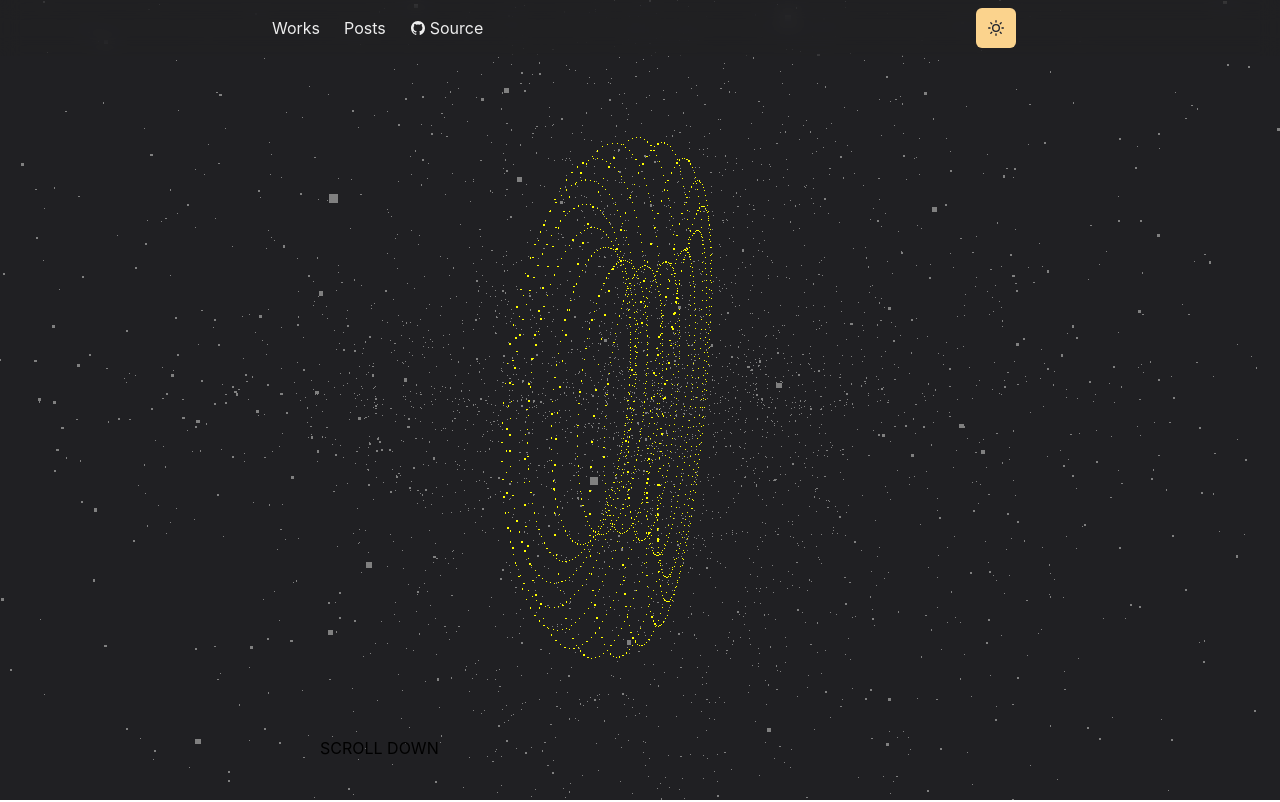
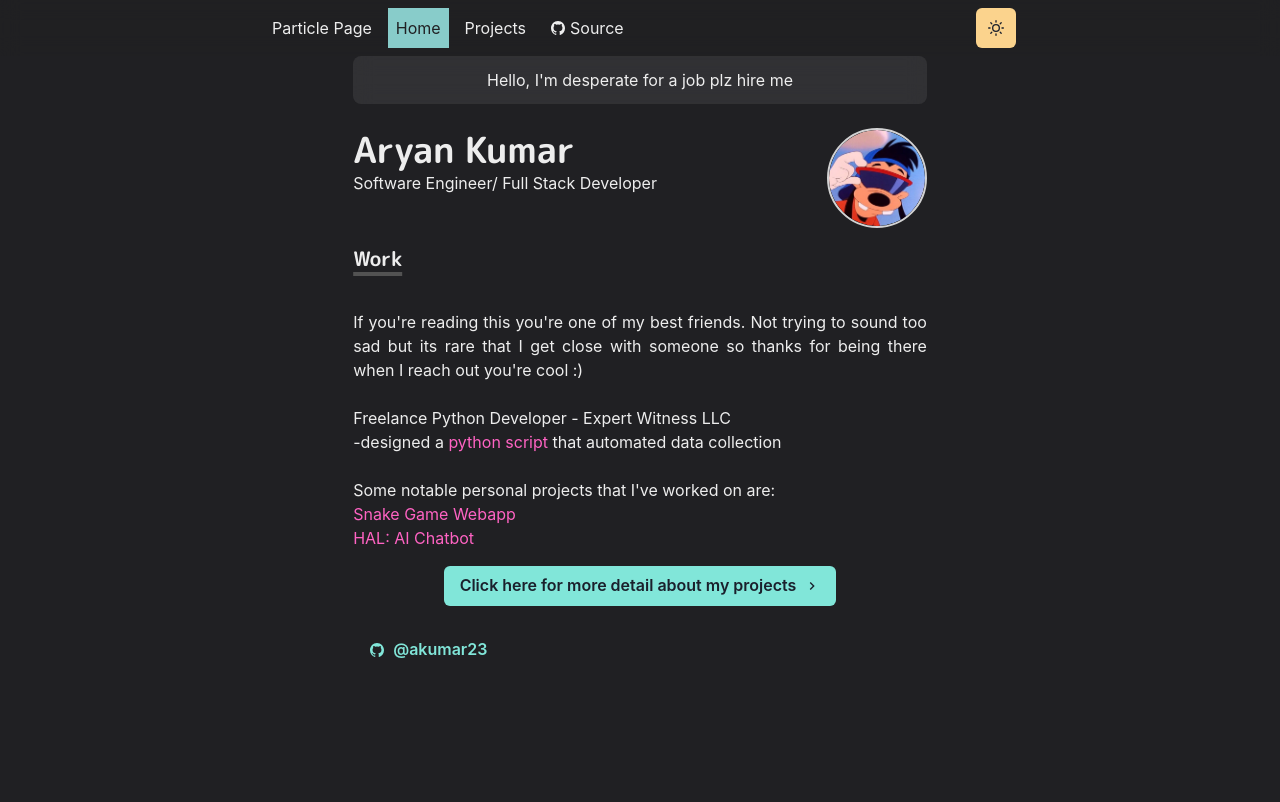
Before and after one commit to akumar23/aryankumar.io, a Next.js app: page /home in a window 1280 px wide. Before the commit this address had no page. Shown: the top 802 px of the page. Built offline with nearby package versions, Linux system fonts and the light colour scheme.

Commit message:
added projects page and separated three.js from home page

```diff
--- a/components/layouts/main.js
+++ b/components/layouts/main.js
@@ -2,12 +2,6 @@ import Head from 'next/head'
 import dynamic from 'next/dynamic'
 import {Box, Container} from '@chakra-ui/react'
 import NavBar from '../navbar'
-import ParticleLoader from '../particle-loader'
-
-const LoadParticles = dynamic(() => import('../particles'), {
-    ssr:false,
-    loading: () => <ParticleLoader />
-})
 
 const Main = ({children, router}) => {
     return (
@@ -19,9 +13,7 @@ const Main = ({children, router}) => {
             </Head>
 
             <NavBar path={router.asPath} />
-            <canvas id="webgl"></canvas>
             <Container maxW="container.md" pt={14}>
-                <LoadParticles />
                 {children}
             </Container>
 
--- a/components/navbar.js
+++ b/components/navbar.js
@@ -65,11 +65,14 @@ const Navbar = props => {
           flexGrow={1}
           mt={{ base: 4, md: 0 }}
         >
-          <LinkItem href="/works" path={path}>
-            Works
+          <LinkItem href="/" path={path}>
+            Particle Page
           </LinkItem>
-          <LinkItem href="/posts" path={path}>
-            Posts
+          <LinkItem href="/home" path={path}>
+            Home
+          </LinkItem>
+          <LinkItem href="/projects" path={path}>
+            Projects
           </LinkItem>
           <LinkItem
             target="_blank"
@@ -98,20 +101,20 @@ const Navbar = props => {
                 aria-label="Options"
               />
               <MenuList>
-                <NextLink href="/" passHref>
-                  <MenuItem as={Link}>About</MenuItem>
-                </NextLink>
-                <NextLink href="/works" passHref>
-                  <MenuItem as={Link}>Works</MenuItem>
-                </NextLink>
-                <NextLink href="/posts" passHref>
-                  <MenuItem as={Link}>Posts</MenuItem>
+                <LinkItem href="/" path={path}>
+                    Particle Page
+                </LinkItem>
+                <LinkItem href="/home" path={path}>
+                    Home
+                </LinkItem>
+                <NextLink href="/Projects" passHref>
+                  <MenuItem as={Link}>Projects</MenuItem>
                 </NextLink>
                 <MenuItem
                   as={Link}
-                  href="https://github.com/craftzdog/craftzdog-homepage"
+                  href="https://github.com/akumar23/aryankumar.io"
                 >
-                  View Source
+                  Source
                 </MenuItem>
               </MenuList>
             </Menu>
--- a/components/particle-loader.js
+++ b/components/particle-loader.js
@@ -1,5 +1,7 @@
 import {forwardRef} from 'react'
-import {Box, Spinner} from '@chakra-ui/react'
+import {Box, Center, Heading, Spinner, Button, Container} from '@chakra-ui/react'
+import { ChevronRightIcon } from '@chakra-ui/icons'
+import NextLink from 'next/link'
 
 export const ParticleSpin = () => {
     <Spinner
@@ -10,9 +12,11 @@ export const ParticleSpin = () => {
         mi="calc(0px - var(--spinner-sie)/2)"
         mt="calc(0px - var(--spinner-size))"
     />
+
 }
 
 export const ParticleContainer = forwardRef(({children}, ref) => (
+
         <Box
             ref={ref}
             className="particle"
@@ -23,8 +27,18 @@ export const ParticleContainer = forwardRef(({children}, ref) => (
             h={[280, 480, 640]}
             position="relative"
         >
+
+            <NextLink href="/home" passHref scroll={false}>
+                <Center>
+                    <Button rightIcon={<ChevronRightIcon />} colorScheme="teal">
+                        Enter my site
+                    </Button>
+                </Center>
+            </NextLink>
             {children}
+
         </Box>
+
 ))
 
 const Loader = () => {
--- a/components/particles.js
+++ b/components/particles.js
@@ -2,24 +2,6 @@ import { useEffect, useState, useRef } from 'react'
 import * as three from 'three'
 import { OrbitControls } from 'three/examples/jsm/controls/OrbitControls.js'
 import { ParticleContainer, ParticleSpin } from './particle-loader'
-import NextLink from 'next/link'
-import {
-  Link,
-  Container,
-  Heading,
-  Box,
-  SimpleGrid,
-  Button,
-  List,
-  ListItem,
-  useColorModeValue,
-  chakra,
-  Tab
-} from '@chakra-ui/react'
-
-const ProfileImage = chakra(Image, {
-    shouldForwardProp: prop => ['width', 'height', 'src', 'alt'].includes(prop)
-  })
 
 const Particles = () => {
 
@@ -61,6 +43,8 @@ const Particles = () => {
         const sphere = new three.Points(geometry,material)
         const particle = new three.Points(particlesGeometry, particleMaterial)
         scene.add(sphere, particle)
+
+        //Add text
 
         // Lights
 
@@ -160,7 +144,7 @@ const Particles = () => {
     })
 
     return (
-        <ParticleContainer ref={refContainer}>{loading && <ParticleSpin />} SCROLL DOWN </ParticleContainer>
+        <ParticleContainer ref={refContainer}>{loading && <ParticleSpin />} </ParticleContainer>
     )
 
 }
--- a/package.json
+++ b/package.json
@@ -19,6 +19,7 @@
     "react-dom": "18.2.0",
     "react-icons": "^4.4.0",
     "three": "^0.143.0",
+    "three-text-geometry": "^0.0.0",
     "three.js": "^0.77.1"
   },
   "devDependencies": {
--- /dev/null
+++ b/pages/home.js
@@ -0,0 +1,138 @@
+import Image from 'next/image'
+import NextLink from 'next/link'
+import {
+  Link,
+  Container,
+  Heading,
+  Box,
+  SimpleGrid,
+  Button,
+  List,
+  ListItem,
+  useColorModeValue,
+  chakra,
+  Tab,
+  Center
+} from '@chakra-ui/react'
+import Paragraph from '../components/paragraph'
+import Section from '../components/section'
+import { ChevronRightIcon } from '@chakra-ui/icons'
+import { IoLogoGithub } from 'react-icons/io5'
+
+
+const ProfileImage = chakra(Image, {
+  shouldForwardProp: prop => ['width', 'height', 'src', 'alt'].includes(prop)
+})
+
+const Home = () => (
+
+    <Container>
+
+      <Box
+        borderRadius="lg"
+        mb={6}
+        p={3}
+        textAlign="center"
+        bg={useColorModeValue('whiteAlpha.500', 'whiteAlpha.200')}
+        css={{ backdropFilter: 'blur(10px)' }}
+      >
+        Hello, I&apos;m desperate for a job plz hire me
+      </Box>
+
+      <Box display={{ md: 'flex' }}>
+        <Box flexGrow={1}>
+          <Heading as="h2" variant="page-title">
+            Aryan Kumar
+          </Heading>
+          <p>Software Engineer/ Full Stack Developer</p>
+        </Box>
+        <Box
+          flexShrink={0}
+          mt={{ base: 4, md: 0 }}
+          ml={{ md: 6 }}
+          textAlign="center"
+        >
+          <Box
+            borderColor="whiteAlpha.800"
+            borderWidth={2}
+            borderStyle="solid"
+            w="100px"
+            h="100px"
+            display="inline-block"
+            borderRadius="full"
+            overflow="hidden"
+          >
+            <ProfileImage
+              src="/static/goofy.jpg"
+              alt="Profile image"
+              borderRadius="full"
+              width="100%"
+              height="100%"
+            />
+
+          </Box>
+        </Box>
+      </Box>
+
+      <Section delay={0.1}>
+        <Heading as="h3" variant="section-title">
+          Work
+        </Heading>
+        <Paragraph>
+
+          <br></br>
+          If you're reading this you're one of my best friends.
+          Not trying to sound too sad but its rare that I get close with someone so
+          thanks for being there when I reach out you're cool :)
+
+
+          <br></br>
+          <br></br>
+          Freelance Python Developer - Expert Witness LLC
+
+          <br></br>
+            -designed a {' '}
+          <NextLink href="https://github.com/akumar23/CourtScraper" passHref scroll={false}>
+            <Link>python script</Link>
+          </NextLink> that automated data collection
+
+            <br></br>
+            <br></br>
+            Some notable personal projects that I've worked on are:
+            <br></br>
+          <NextLink href="https://snake-webapp.herokuapp.com/" passHref scroll={false}>
+            <Link>Snake Game Webapp</Link>
+          </NextLink>
+          <br></br>
+          <NextLink href="https://youtu.be/dVwozVz11ho?t=78" passHref scroll={false}>
+            <Link>HAL: AI Chatbot</Link>
+          </NextLink>
+        </Paragraph>
+        <Box align="center" my={4}>
+          <NextLink href="/projects" passHref scroll={false}>
+            <Button rightIcon={<ChevronRightIcon />} colorScheme="teal">
+              Click here for more detail about my projects
+            </Button>
+          </NextLink>
+        </Box>
+      </Section>
+
+      <Section delay={0.3}>
+        <List>
+          <ListItem>
+            <Link href="https://github.com/craftzdog" target="_blank">
+              <Button
+                variant="ghost"
+                colorScheme="teal"
+                leftIcon={<IoLogoGithub />}
+              >
+                @akumar23
+              </Button>
+            </Link>
+          </ListItem>
+        </List>
+      </Section>
+    </Container>
+)
+export default Home
+export { getServerSideProps } from '../components/chakra'
```
Also changed, not shown: pages/index.js (+11 -118 lines), pages/projects.js (added, +35 -0 lines), 1 other file (tests, documents, lock files or other folders). Lines whose indentation alone changed are shown as unchanged.
